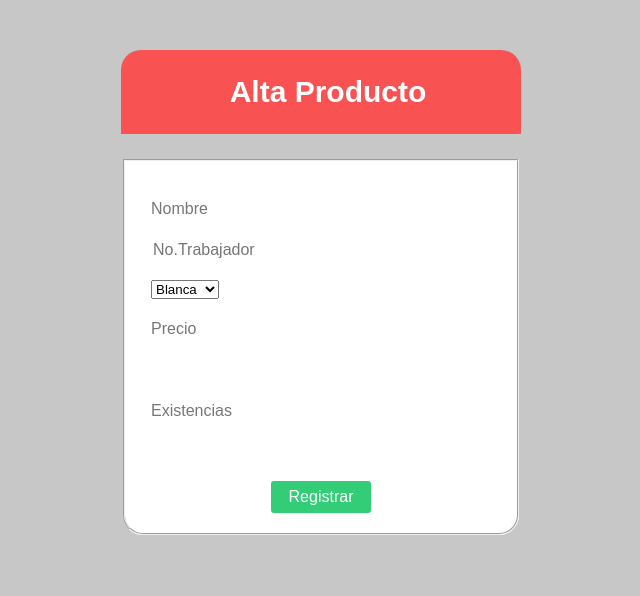
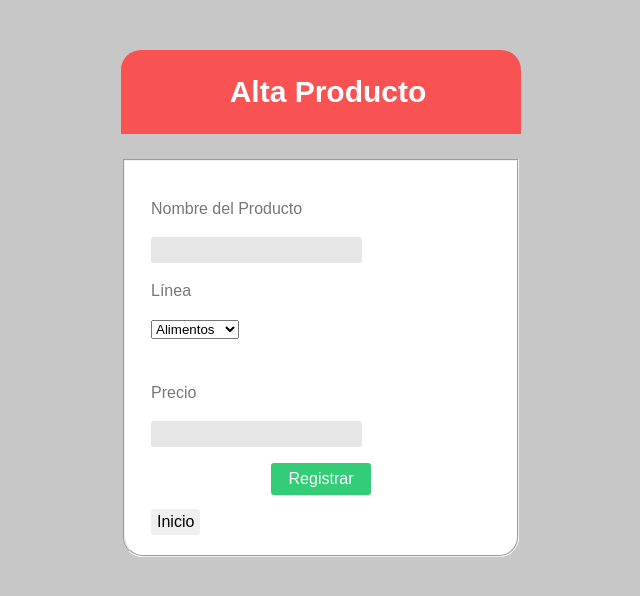
Before and after one commit to Masavi/Supermercado, a PHP site: page /admin/alta_producto.html in a window 1280 px wide. Shown: the top 596 px of the page, without its empty margins (319-959 px from the left). Run offline with PHP 8.4, Linux system fonts and the light colour scheme; some libraries are stand-ins or nearby versions.

Commit message:
Alta Producto

```diff
--- a/admin/alta_cajero.php
+++ b/admin/alta_cajero.php
@@ -16,6 +16,7 @@
 		$db->bind(':mail', $email);
 		$db->bind(':pass', $pass);
 		$db->execute();
-		echo '<script> window.location="/"; </script>';
+        echo '<script> alert("Has agregado un cajero exitosamente.");</script>';
+		echo '<script> window.location="/admin/alta_cajero.php"; </script>';
 	}
 ?>
--- a/admin/alta_producto.html
+++ b/admin/alta_producto.html
@@ -12,26 +12,29 @@
 
 		<h2><span class="fontawesome-lock"></span>Alta Producto</h2>
 
-		<form action="alta_producto.html" method="POST">
+		<form action="alta_producto.php" method="POST">
 
 			<fieldset>
-				<p><label for="nom">Nombre</label></p>
 
-				<p><input type="text" id="nom" placeholder="No.Trabajador" name="nombre"></p>
+				<p><label for="nom">Nombre del Producto</label></p>
+				<p><input type="text" id="nom" name="nombre" style="background-color:#e6e6e6"></p>
+
+                <p><label for="nom">Línea</label></p>
                 <select name = "linea">
-                    <option value="Blanca">Blanca</option>
-                    <option value="Comida">Comida</option>
+                    <option value="Alimentos">Alimentos</option>
+                    <option value="Electrodomésticos">Comida</option>
+                    <option value="Electrónica">Electrónica</option>
+                    <option value="Limpieza">Limpieza</option>
+                    <option value="Muebles">Muebles</option>
                     <option value="Ropa">Ropa</option>
-                </select>
+                    <option value="Deportes">Deportes</option>
+                </select><br><br>
 
                 <p><label for="precio">Precio</label></p>
-
-                <p><input type="text" id="precio" name="precio"></p>
-
-                <p><label for="exist">Existencias</label></p>
-                <p><input type="number" id="Exi" name="exist" ></p>
+                <p><input type="text" style="background-color:#e6e6e6" id="precio" name="precio"></p>
 
 				<p><input type="submit" value="Registrar"></p>
+                <a href="/" style="text-decoration:none"><input type="button" value="Inicio"></a>
 
 			</fieldset>
 
--- a/admin/alta_sucursal.html
+++ b/admin/alta_sucursal.html
@@ -10,13 +10,12 @@
 <body>
 	<div id="login">
 
-		<h2><span class="fontawesome-lock"></span>Administracion General</h2>
+		<h2><span class="fontawesome-lock"></span>Agregar Sucursal</h2>
 
 		<form action="javascript:void(0);" method="POST">
 
 			<fieldset>
 
-                <p><label for="NomSuc">**Sucursal**</label></p>
                 <p><label for="NomSuc">Nombre</label></p>
                 <p><input type="email" id="NomSuc" value="Nombre Sucursal" onBlur="if(this.value=='')this.value='NomSuc'" onFocus="if(this.value=='NomSuc')this.value=''"></p>
 
```
Also changed, not shown: admin/alta_producto.php (+9 -10 lines), admin/alta_sucursal.php (added).
